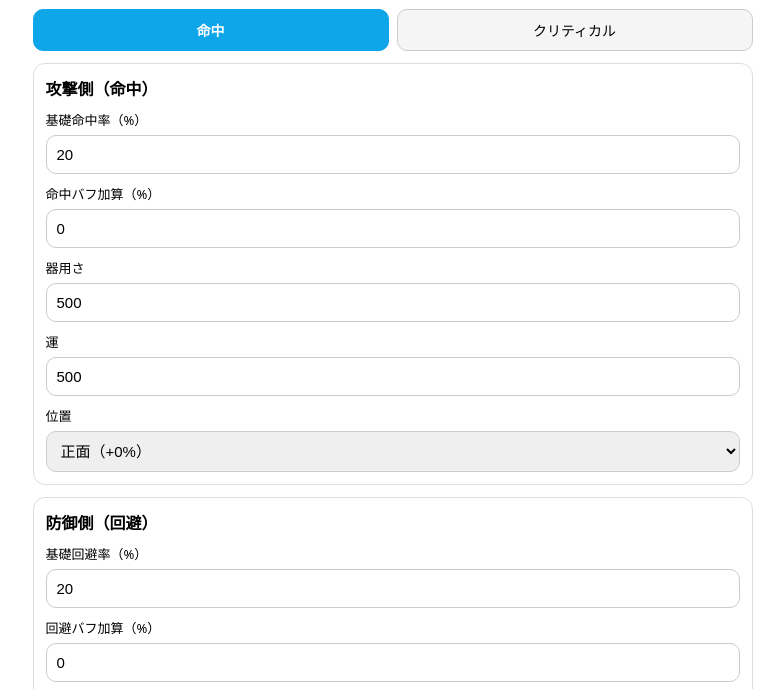
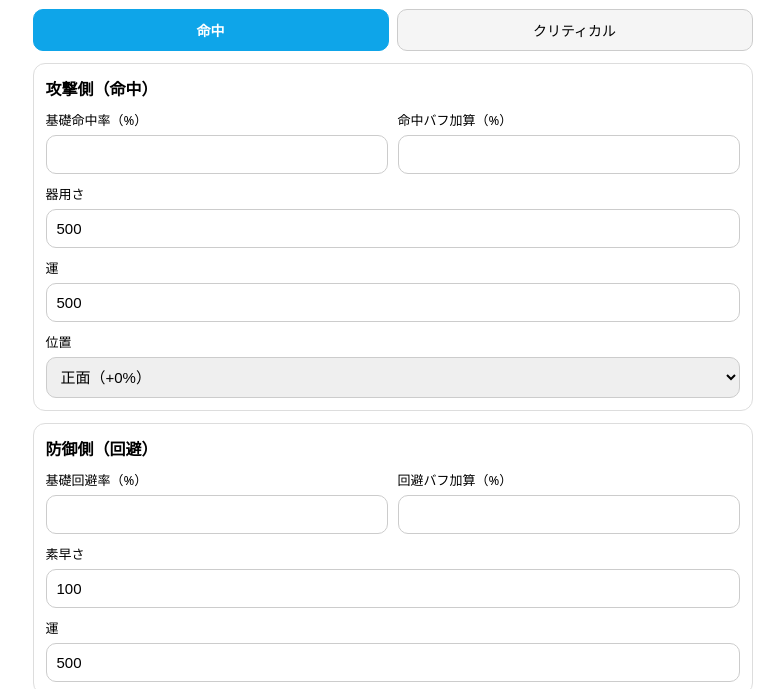
Before and after one commit to k83001918-cmyk/wotv-hitcalc, a plain HTML site: page index.html in a window 1280 px wide. Shown: the part 45-734 px from the top of the page, without its empty margins (240-1024 px from the left). Drawn offline with Linux system fonts and the light colour scheme.

Commit message:
Add files via upload

```diff
--- a/index.html
+++ b/index.html
@@ -11,59 +11,137 @@
   <link rel="apple-touch-icon" href="icon-192.png">
 
 <style>
-    :root { --bd:#ddd; --muted:#666; --main:#0ea5e9; }
-    body { font-family: system-ui, -apple-system, "Segoe UI", sans-serif; margin: 16px; }
-    h1 { font-size: 18px; margin: 0 0 12px; }
-
-    .wrap { max-width: 720px; margin: 0 auto; }
-    .grid { display: grid; gap: 12px; }
-
-    .tabs { display:flex; gap:8px; margin-bottom:12px; }
-    .tab {
-      flex:1; padding:10px; border-radius:10px;
-      border:1px solid #ccc; background:#f5f5f5;
-      font-size:14px;
-    }
-    .tab.active {
-      background:var(--main);
-      color:#fff;
-      border-color:var(--main);
-      font-weight:600;
+  /* ===== 基本設定 ===== */
+  *, *::before, *::after {
+    box-sizing: border-box;
   }
 
-    .tabContent { display:none; }
-    .tabContent.active { display:block; }
-
-    .card { border:1px solid var(--bd); border-radius:12px; padding:12px; }
-    .stack { display:grid; gap:10px; margin-top:10px; }
-    label { display:grid; gap:6px; font-size:13px; }
-
-    input, select {
-      width:100%; padding:10px; border-radius:10px;
-      border:1px solid #ccc; font-size:15px;
-      box-sizing:border-box;
+  :root {
+    --bd: #ddd;
+    --muted: #666;
+    --main: #0ea5e9;
   }
 
-    .resultBox { border:1px solid var(--bd); border-radius:12px; padding:12px; }
-    .resultLabel { font-size:13px; margin-bottom:6px; }
-    .result { font-size:26px; font-weight:800; }
-    .sub { font-size:13px; color:#555; margin-top:8px; line-height:1.6; }
-     /* ===== タブ切替時のズレ防止 ===== */
-    .tabContent {
-      min-height: 100%;
+  html {
+    scrollbar-gutter: stable; /* PCタブ切替の横ズレ防止 */
+  }
+
+  body {
+    font-family: system-ui, -apple-system, "Segoe UI", sans-serif;
+    margin: 16px;
+    overflow-y: scroll; /* スクロールバー常時確保 */
+  }
+
+  h1 {
+    font-size: 18px;
+    margin: 0 0 12px;
+  }
+
+  /* ===== レイアウト ===== */
+  .wrap {
+    max-width: 720px;
+    width: 100%;
+    margin: 0 auto;
   }
 
   .grid {
+    display: grid;
+    gap: 12px;
     align-content: start;
   }
 
+  /* ===== タブ ===== */
+  .tabs {
+    display: flex;
+    gap: 8px;
+    margin-bottom: 12px;
+  }
+
+  .tab {
+    flex: 1;
+    padding: 10px;
+    border-radius: 10px;
+    border: 1px solid #ccc;
+    background: #f5f5f5;
+    font-size: 14px;
+  }
+
+  .tab.active {
+    background: var(--main);
+    color: #fff;
+    border-color: var(--main);
+    font-weight: 600;
+  }
+
+  .tabContent {
+    display: none;
+    min-height: 100%; /* タブ切替時の高さ揺れ防止 */
+  }
+
+  .tabContent.active {
+    display: block;
+  }
+
+  /* ===== カード ===== */
   .card {
+    border: 1px solid var(--bd);
+    border-radius: 12px;
+    padding: 12px;
     margin: 0;
   }
-    html { scrollbar-gutter: stable; }
-    body { overflow-y: scroll; }
-    *, *::before, *::after { box-sizing: border-box; }
 
+  .stack {
+    display: grid;
+    gap: 10px;
+    margin-top: 10px;
+  }
+
+  /* ===== 横並び（基礎値｜バフ） ===== */
+  .row2 {
+    display: grid;
+    grid-template-columns: 1fr 1fr;
+    gap: 10px;
+  }
+
+  /* ===== フォーム ===== */
+  label {
+    display: grid;
+    gap: 6px;
+    font-size: 13px;
+  }
+
+  input,
+  select {
+    width: 100%;
+    padding: 10px;
+    border-radius: 10px;
+    border: 1px solid #ccc;
+    font-size: 15px;
+  }
+
+  /* ===== 結果表示 ===== */
+  .resultBox {
+    border: 1px solid var(--bd);
+    border-radius: 12px;
+    padding: 12px;
+  }
+
+  .resultLabel {
+    font-size: 13px;
+    margin-bottom: 6px;
+  }
+
+  .result {
+    font-size: 26px;
+    font-weight: 800;
+  }
+
+  .sub {
+    font-size: 13px;
+    color: #555;
+    margin-top: 8px;
+    line-height: 1.6;
+  }
 </style>
 </head>
 
@@ -84,12 +162,15 @@
       <div class="card">
         <strong>攻撃側（命中）</strong>
         <div class="stack">
+         <div class="row2">
            <label>基礎命中率（%）
-            <input id="baseHit" type="number" step="0.1" value="20">
+             <input id="baseHit" type="number" step="0.1">
            </label>
+
            <label>命中バフ加算（%）
-            <input id="hitBuff" type="number" step="0.1" value="0">
+             <input id="hitBuff" type="number" step="0.1">
            </label>
+         </div>
           <label>器用さ
             <input id="dex" type="number" step="1" value="500">
           </label>
@@ -109,12 +190,16 @@
       <div class="card">
         <strong>防御側（回避）</strong>
         <div class="stack">
+          <div class="row2">
             <label>基礎回避率（%）
-            <input id="baseEva" type="number" step="0.1" value="20">
+              <input id="baseEva" type="number" step="0.1">
             </label>
+
             <label>回避バフ加算（%）
-            <input id="evaBuff" type="number" step="0.1" value="0">
+              <input id="evaBuff" type="number" step="0.1">
             </label>
+          </div>
+
           <label>素早さ
             <input id="agi" type="number" step="1" value="100">
           </label>
```
Lines whose indentation alone changed are shown as unchanged.
